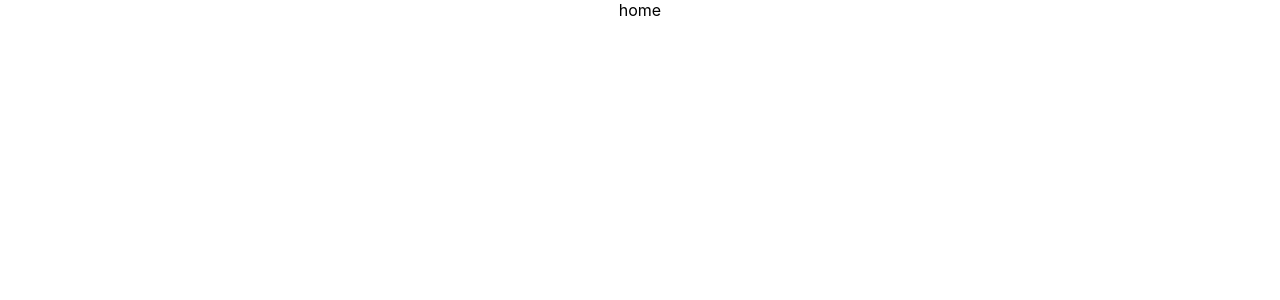
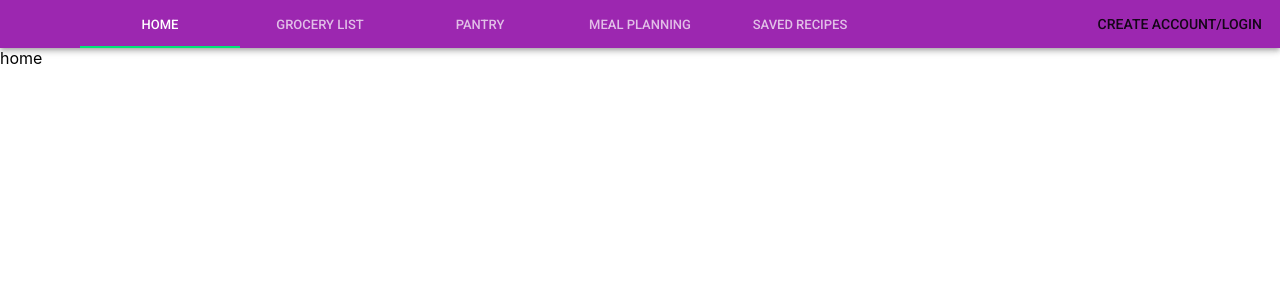
Before and after one commit to AdamKogut/RecipeCookbook, a React (Create React App) app in the folder frontend/: page / in a window 1280 px wide. Shown: the top 300 px of the page. Built offline with nearby package versions, Linux system fonts and the light colour scheme.

Commit message:
Add tabs and create account button

```diff
--- a/frontend/package.json
+++ b/frontend/package.json
@@ -4,6 +4,7 @@
   "private": true,
   "dependencies": {
     "@material-ui/core": "^3.9.1",
+    "@material-ui/icons": "^3.0.2",
     "history": "^4.7.2",
     "npm": "^6.7.0",
     "react": "^16.7.0",
--- a/frontend/public/index.html
+++ b/frontend/public/index.html
@@ -14,6 +14,8 @@
     -->
     <link rel="manifest" href="%PUBLIC_URL%/manifest.json" />
     <link rel="stylesheet" href="https://fonts.googleapis.com/css?family=Roboto:300,400,500">
+    <link rel="stylesheet" href="https://fonts.googleapis.com/icon?family=Material+Icons">
+
     <!--
       Notice the use of %PUBLIC_URL% in the tags above.
       It will be replaced with the URL of the `public` folder during the build.
--- a/frontend/src/components/App.js
+++ b/frontend/src/components/App.js
@@ -1,21 +1,33 @@
-import React, { Component } from 'react';
-import {Route, Switch} from 'react-router-dom';
-import Header from './header/Header.js';
-import './App.css';
+import React, { Component } from "react";
+import { Route, Switch } from "react-router-dom";
+import { MuiThemeProvider, createMuiTheme } from "@material-ui/core/styles";
+import {purple, green} from '@material-ui/core/colors';
+import Header from "./header/Header.js";
+import "./App.css";
 
 class App extends Component {
+  theme = createMuiTheme({
+    palette: {
+      primary: purple,
+      secondary: green,
+    },
+    status: {
+      danger: 'orange',
+    },
+  });
+
   render() {
     return (
-      <div className="App">
+      <MuiThemeProvider theme={this.theme}>
         <Header />
         <Switch>
-          <Route exact path='/' render = {()=><div>home</div>} />
-          <Route path='/saved' render ={()=><div>saved</div>}/>
-          <Route path='/grocery' render ={()=><div>grocery</div>}/>
-          <Route path='/pantry' render ={()=><div>pantry</div>}/>
-          <Route path='/planning' render ={()=><div>planning</div>}/>
+          <Route exact path="/" render={() => <div>home</div>} />
+          <Route path="/saved" render={() => <div>saved</div>} />
+          <Route path="/grocery" render={() => <div>grocery</div>} />
+          <Route path="/pantry" render={() => <div>pantry</div>} />
+          <Route path="/planning" render={() => <div>planning</div>} />
         </Switch>
-      </div>
+      </MuiThemeProvider>
     );
   }
 }
--- a/frontend/src/components/header/Header.js
+++ b/frontend/src/components/header/Header.js
@@ -1,13 +1,43 @@
-import React, { Component } from 'react';
-import {Route, Switch} from 'react-router-dom';
-
+import React, { Component } from "react";
+import { Route, Switch } from "react-router-dom";
+import { AppBar, Toolbar, Tabs, Tab, Button } from "@material-ui/core";
 
 class Header extends Component {
+  constructor(props) {
+    super(props);
+    this.state = {
+      tabValue: 0
+    };
+  }
+
+  handleTabChange = (event, newValue) => {
+    this.setState({ tabValue: newValue });
+  };
+
   render() {
     return (
-      <div>
-
-      </div>
+      <AppBar position="static">
+        <Toolbar variant="dense">
+          <Tabs
+            value={this.state.tabValue}
+            onChange={this.handleTabChange}
+            variant="scrollable"
+            scrollButtons="auto"
+          >
+            <Tab label="Home" value={0} />
+            <Tab label="Grocery List" value={1} />
+            <Tab label="Pantry" value={2} />
+            <Tab label="Meal Planning" value={3} />
+            <Tab label="Saved Recipes" value={4} />
+          </Tabs>
+          <Button
+            onClick={this.handleLogin}
+            style={{ position: "absolute", right: "10px" }}
+          >
+            Create Account/Login
+          </Button>
+        </Toolbar>
+      </AppBar>
     );
   }
 }
```
Also changed, not shown: 1 other file (tests, documents, lock files or other folders).
